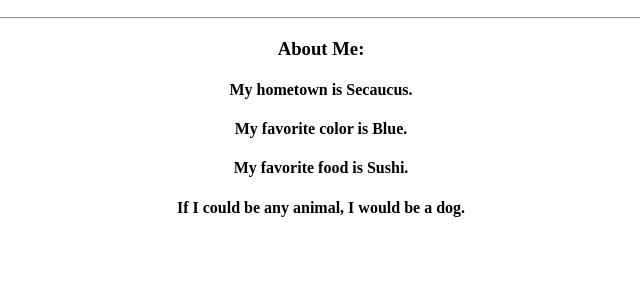
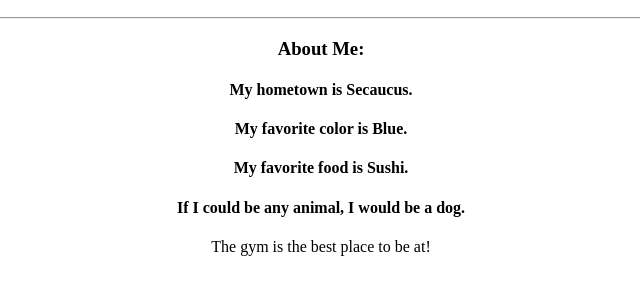
Before and after one commit to neel0patel/personal-site, a plain HTML site: page index.html in a window 1280 px wide. Shown: the part 110-404 px from the top of the page, without its empty margins (319-959 px from the left). Drawn offline with Linux system fonts and the light colour scheme.

Commit message:
Adding new placeholder text

```diff
--- a/index.html
+++ b/index.html
@@ -15,6 +15,7 @@
 					<h4>My favorite color is Blue.</h4>
 					<h4>My favorite food is Sushi.</h4>
 					<h4>If I could be any animal, I would be a dog.</h4>
+					<p> The gym is the best place to be at!</p>
 			</div>
 		  </body>
 		</html>
```
